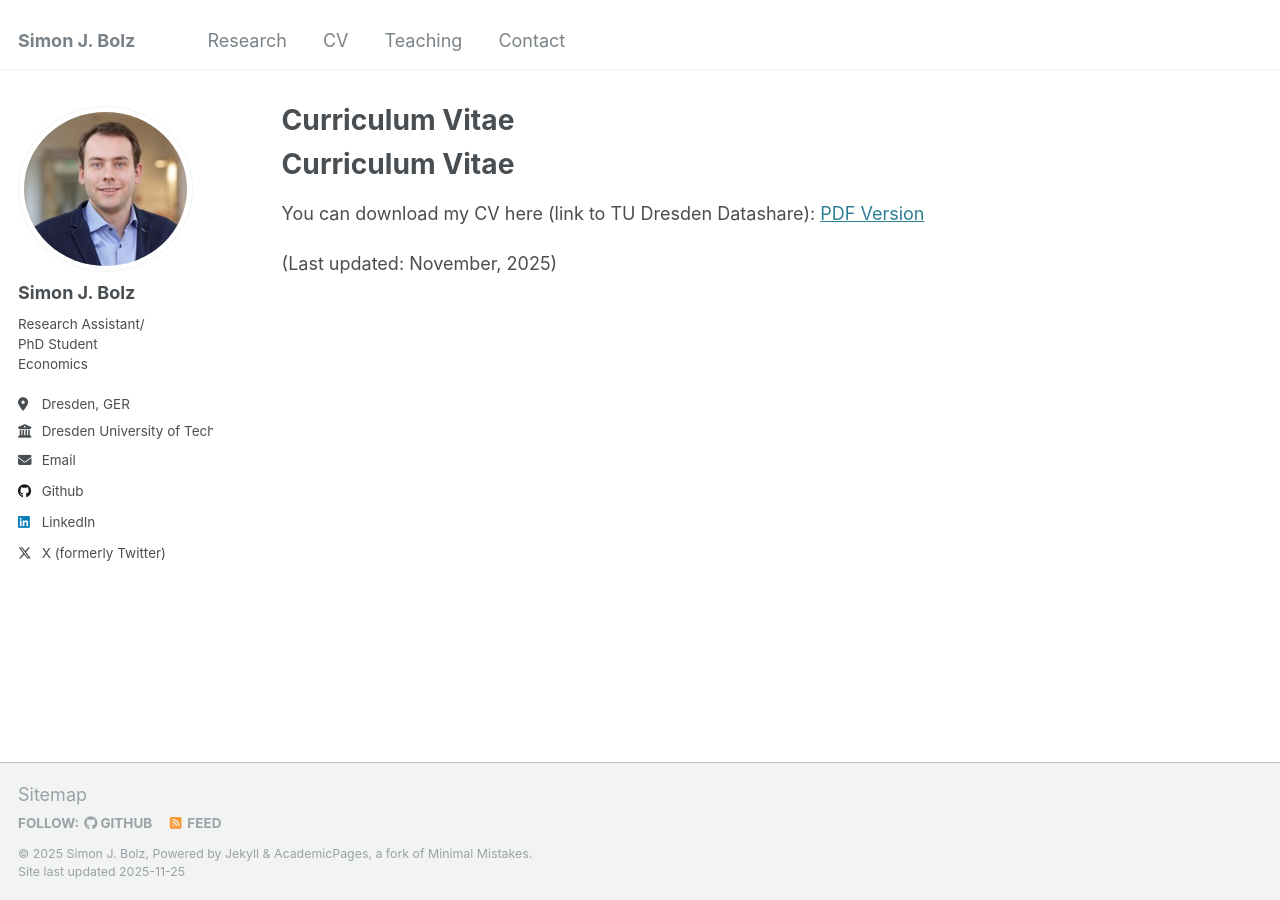
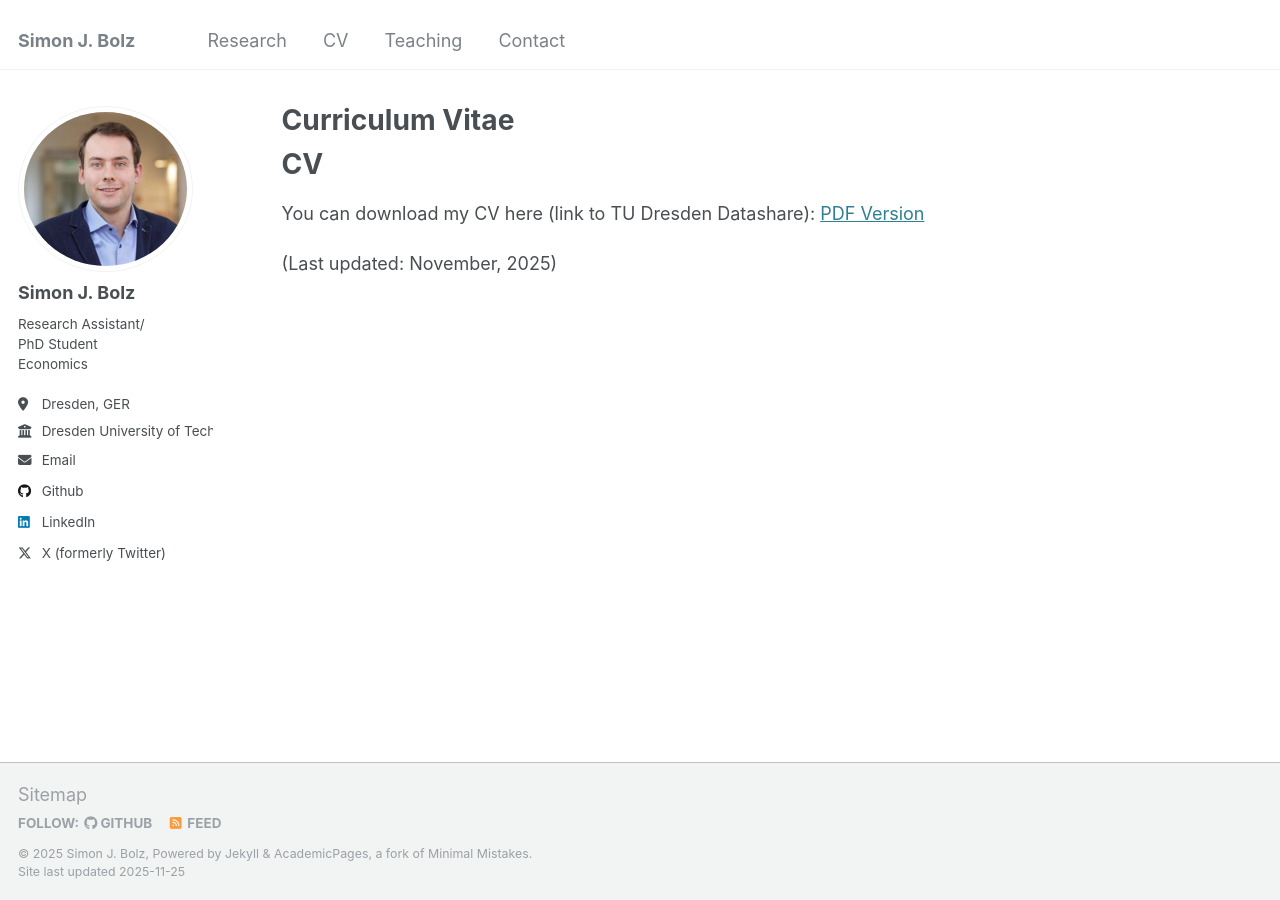
Before and after one commit to sjbolz/sjbolz.github.io, a Jekyll site: the page built from _pages/cv.html, in a window 1280 px wide. Built offline with Jekyll 4.4.1, drawn with Linux system fonts in a browser that asks for light colours.

Commit message:
Update cv.html

```diff
--- a/_pages/cv.html
+++ b/_pages/cv.html
@@ -5,7 +5,7 @@ permalink: /cv/
 author_profile: true
 ---
 <div class="container">
-    <h1>Curriculum Vitae</h1>
+    <h1>CV</h1>
     <p>
         You can download my CV here (link to TU Dresden Datashare):
         <a href="https://datashare.tu-dresden.de/s/y43KRpTSFbBQqqL" target="_blank">PDF Version</a>
```
